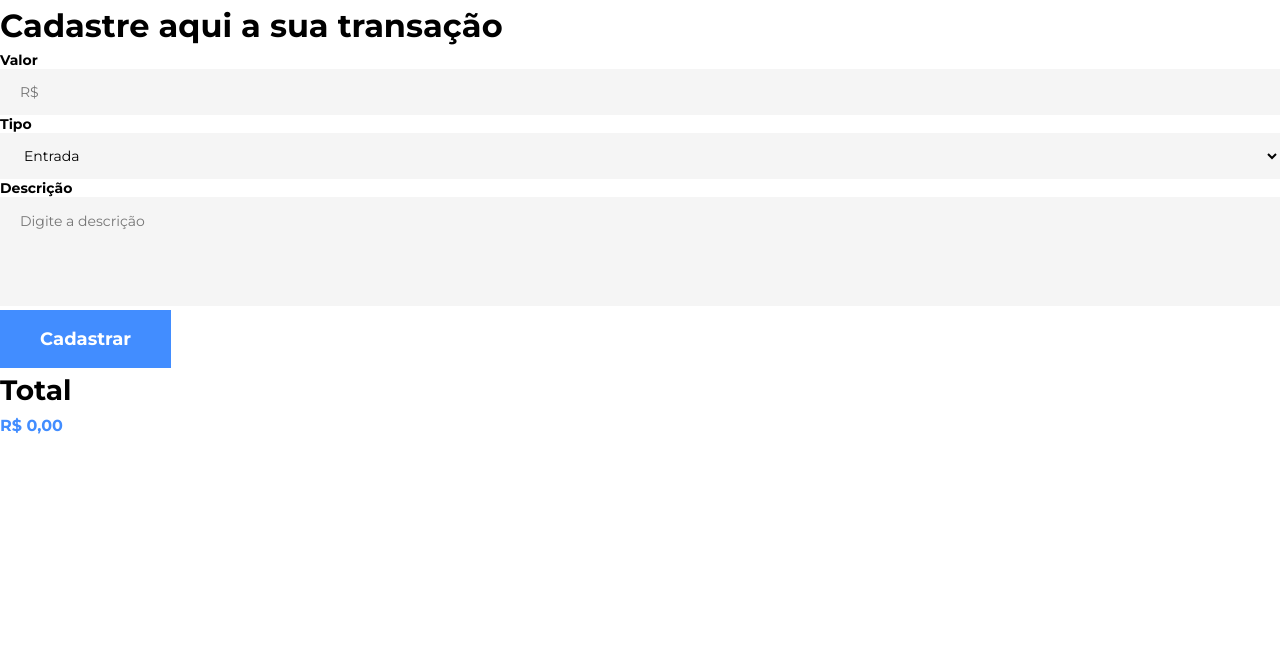
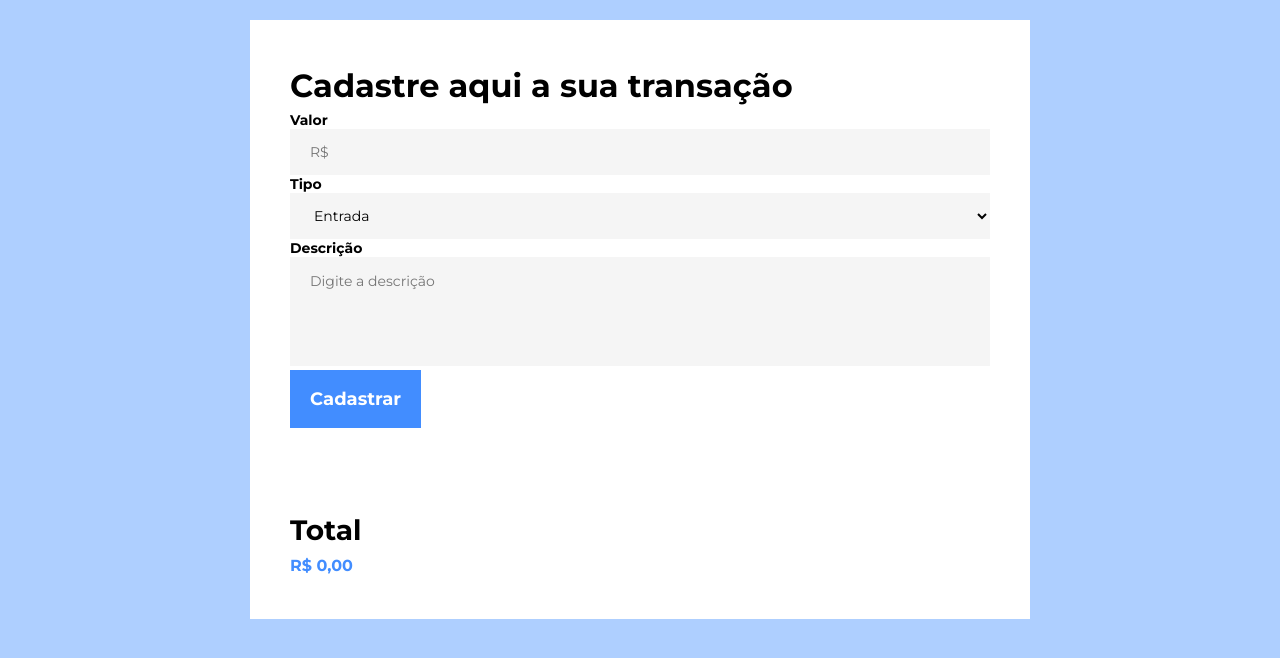
Before and after one commit to JoseMartins0808/Angular_Finances_Page, an Angular app: page /transactions in a window 1280 px wide. Shown: the top 658 px of the page. Built offline with nearby package versions, Linux system fonts and the light colour scheme.

Commit message:
feat: container style

```diff
--- a/src/app/components/total-display/total-display.component.html
+++ b/src/app/components/total-display/total-display.component.html
@@ -1,4 +1,4 @@
-<div>
+<div class="box">
     <h2 class="title two">Total</h2>
     <span class="money blue">{{total.toLocaleString('pt-BR', {style:'currency', currency:'BRL'})}}</span>
 </div>
--- a/src/app/components/transaction-card/transaction-card.component.html
+++ b/src/app/components/transaction-card/transaction-card.component.html
@@ -1,4 +1,4 @@
-<li>
+<li class="box">
     <div>
         <span *ngIf="transaction.type === 'input'" class="money blue">{{valueToMoney()}}</span>
         <span *ngIf="transaction.type === 'output'" class="money red">-{{valueToMoney()}}</span>
--- a/src/app/pages/home/home.component.html
+++ b/src/app/pages/home/home.component.html
@@ -1,6 +1,8 @@
 <main>
-    <div>
-        <h1 class="title one center">Bem Vindo!</h1>
-        <a routerLink="/transactions" class="btn solid lg">Acessar o controle financeiro</a>
+    <div class="container sm">
+        <div class="box">
+            <h1 class="title one center">Bem Vindo!</h1>
+            <a routerLink="/transactions" class="btn solid lg">Acessar o controle financeiro</a>
+        </div>
     </div>
 </main>
--- a/src/app/pages/transactions/transactions.component.html
+++ b/src/app/pages/transactions/transactions.component.html
@@ -1,5 +1,6 @@
 <main>
-    <div>
+    <div class="container">
+        <div class="box">
             <h1 class="title one">Cadastre aqui a sua transação</h1>
             <app-register-transaction-form></app-register-transaction-form>
         </div>
@@ -8,4 +9,5 @@
             <app-transaction-card *ngFor="let transaction of transactionList"
                 [transaction]="transaction"></app-transaction-card>
         </ul>
+    </div>
 </main>
--- a/src/styles.sass
+++ b/src/styles.sass
@@ -3,3 +3,4 @@
 @import "./styles/typography.sass"
 @import "./styles/button.sass"
 @import "./styles/form.sass"
+@import "./styles/grid.sass"
--- a/src/styles/button.sass
+++ b/src/styles/button.sass
@@ -17,12 +17,12 @@
             filter: brightness(1.1)
 
     &.md
-        padding: 0 40px
+        padding: 0 20px
         height: 3.625rem
 
     &.lg
-        padding: 0 60px
-        height: 3.625rem
+        padding: 0 30px
+        height: 4.8125rem
 
     &.full
         width: 100%
--- a/src/styles/global.sass
+++ b/src/styles/global.sass
@@ -5,3 +5,6 @@ $color-blue-2: #AECFFF
 $color-red: #FF8989
 $color-gray: #F5F5F5
 $font-family: "Montserrat", sans-serif
+
+body
+    background-color: $color-blue-2
--- /dev/null
+++ b/src/styles/grid.sass
@@ -0,0 +1,12 @@
+.container
+    width: 100%
+    margin: 0 auto
+    padding: 20px
+    max-width: 820px
+
+    &.sm
+        max-width: 400px
+
+.box
+    background-color: $color-white
+    padding: 40px
```
Lines whose indentation alone changed are shown as unchanged.
